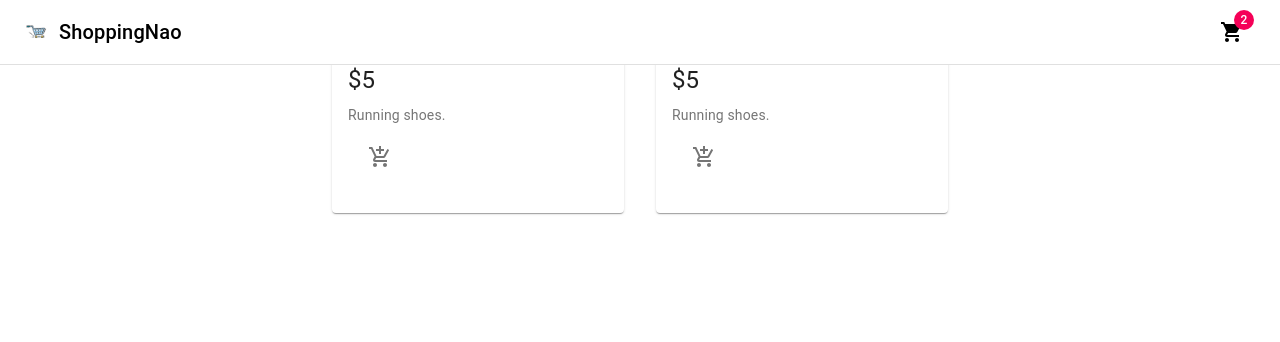
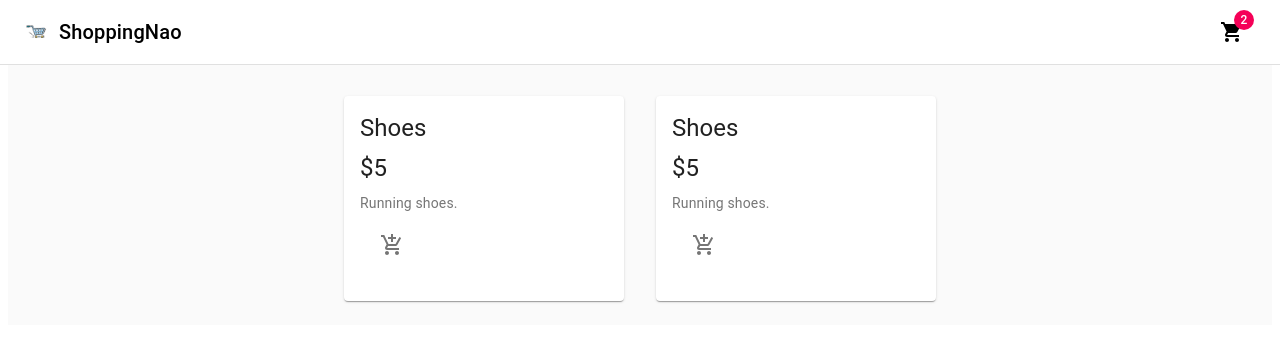
Before and after one commit to ChrisNulis/ShoppingCart, a React (Create React App) app: page / in a window 1280 px wide. Shown: the top 342 px of the page. Built offline with nearby package versions, Linux system fonts and the light colour scheme; no server answers.

Commit message:
main WiP

```diff
--- a/package.json
+++ b/package.json
@@ -3,6 +3,7 @@
   "version": "0.1.0",
   "private": true,
   "dependencies": {
+    "@chec/commerce.js": "^2.8.0",
     "@material-ui/core": "^4.12.4",
     "@material-ui/icons": "^4.11.3",
     "@testing-library/jest-dom": "^5.17.0",
--- a/src/App.js
+++ b/src/App.js
@@ -1,7 +1,24 @@
-import React from 'react'
+import React, { useState, useEffect } from 'react'
+import { commerce } from './lib/commerce';
 import { Navbar, Products } from './components';
 
 const App = () => {
+  const [products, setProducts] = useState([]);
+
+  const fetchProducts = async () => {
+    const { data } = await commerce.productslist();
+
+    setProducts(data);
+  }
+
+  useEffect(() => {
+    fetchProducts();
+  }, []);
+
+  console.log(products)
+
+
+
   return (
     <div>
         <Navbar />
--- a/src/components/Navbar/styles.js
+++ b/src/components/Navbar/styles.js
@@ -1,4 +1,4 @@
-import { makeStyles, fade } from '@material-ui/core/styles';
+import { makeStyles, alpha } from '@material-ui/core/styles';
 
 const drawerWidth = 0;
 
@@ -32,9 +32,9 @@ export default makeStyles((theme) => ({
   search: {
     position: 'relative',
     borderRadius: theme.shape.borderRadius,
-    backgroundColor: fade(theme.palette.common.white, 0.15),
+    backgroundColor: alpha(theme.palette.common.white, 0.15),
     '&:hover': {
-      backgroundColor: fade(theme.palette.common.white, 0.25),
+      backgroundColor: alpha(theme.palette.common.white, 0.25),
     },
     marginRight: theme.spacing(2),
     marginLeft: 0,
--- a/src/components/Products/Product/Product.jsx
+++ b/src/components/Products/Product/Product.jsx
@@ -8,7 +8,7 @@ const Product = ({ product }) => {
     const classes = useStyles();
   return (
     <Card className={classes.root}>
-        <CardMedia classname={classes.media} image={product.image} title={product.name} />
+        <CardMedia className={classes.media} image={product.image} title={product.name} />
         <CardContent>
             <div className={classes.cardContent}>
                 <Typography variant = "h5" gutterBottom>
--- a/src/components/Products/Products.jsx
+++ b/src/components/Products/Products.jsx
@@ -2,6 +2,7 @@ import React from 'react';
 import { Grid } from '@material-ui/core';
 
 import Product from './Product/Product';
+import useStyles from './styles';
 
 const products = [
     {id: 1, name: 'Shoes', description: 'Running shoes.', price: '$5', image: '#'},
@@ -11,9 +12,11 @@ const products = [
 
 
 const Products = () => {
+    const classes = useStyles();
     return (
-        <main>
-            <Grid container justify="center" spacing={4}>
+        <main className={classes.content}>
+            <div className = {classes.toolbar} />
+            <Grid container justifyContent="center" spacing={4}>
                 {products.map((product) => (
                     <Grid item key={product.id} xs={12} sm={6} lg={3}>
                         <Product product={product} />
--- /dev/null
+++ b/src/components/Products/styles.js
@@ -0,0 +1,13 @@
+import { makeStyles, alpha } from '@material-ui/core/styles';
+
+export default makeStyles((theme) => ({
+  toolbar: theme.mixins.toolbar,
+  content: {
+    flexGrow: 1,
+    backgroundColor: theme.palette.background.default,
+    padding: theme.spacing(3),
+  },
+  root: {
+    flexGrow: 1,
+  },
+}));
--- /dev/null
+++ b/src/lib/commerce.js
@@ -0,0 +1,3 @@
+import Commerce from '@chec/commerce.js';
+
+export const commerce = new Commerce(process.env.REACT_APP_CHEC_PUBLIC_KEY, true);
```
Also changed, not shown: src/components/index.js (line endings or trailing spaces), 1 other file (tests, documents, lock files or other folders).
